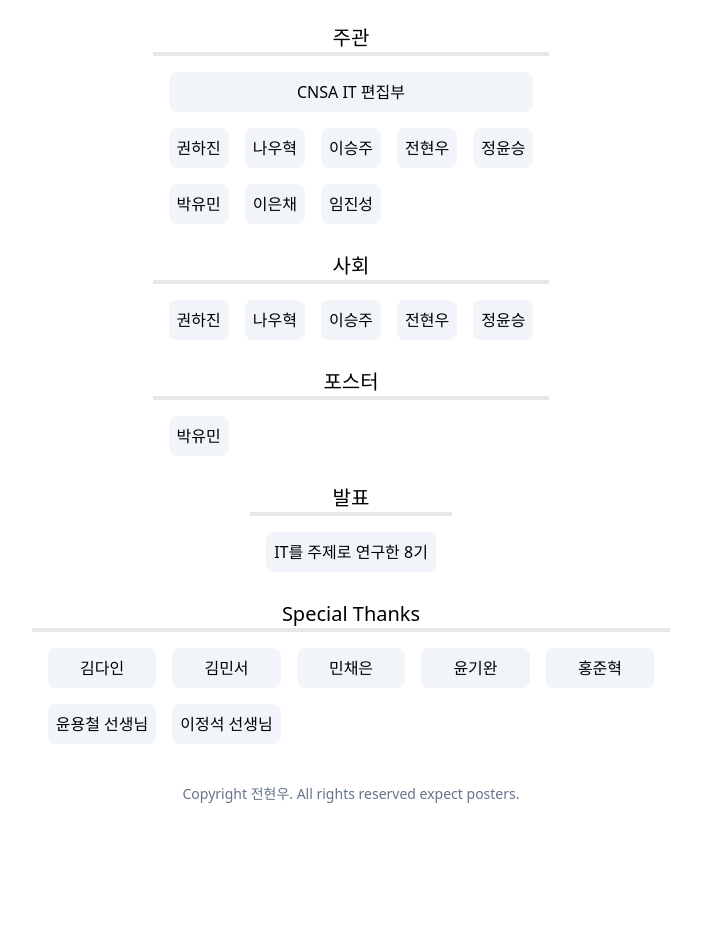
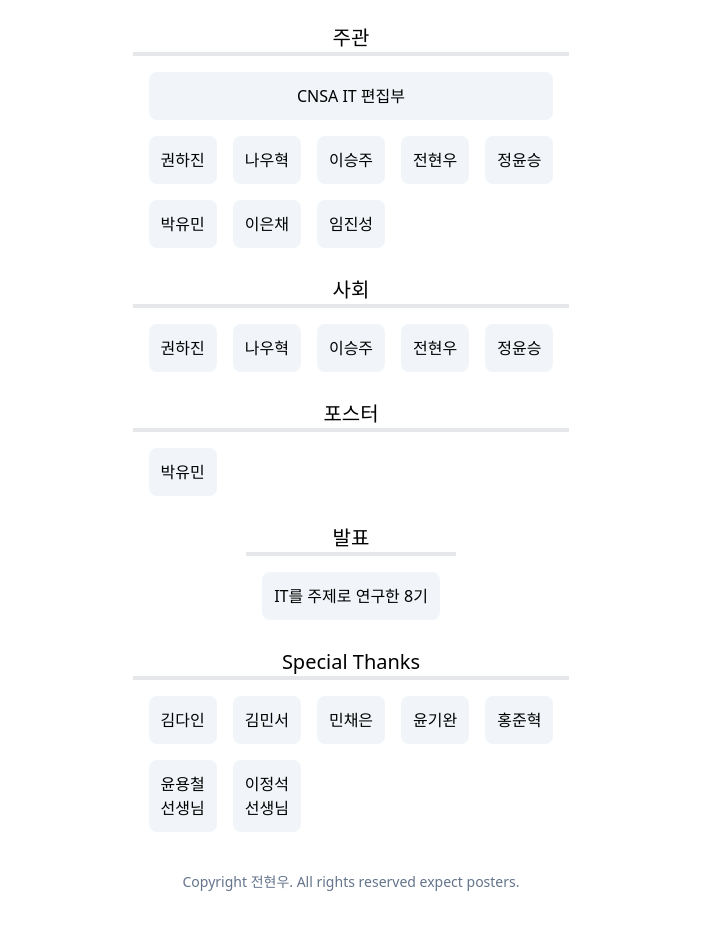
Before and after one commit to jhyunwoo/sw-research, a Next.js app: page /participants in a window 1280 px wide. Shown: the part 240-1170 px from the top of the page, without its empty margins (289-990 px from the left). Before the commit the page ends 1124 px from the top, so only its background shows below. Built offline with nearby package versions, Linux system fonts and the light colour scheme.

Commit message:
fix text error

```diff
--- a/pages/participants.js
+++ b/pages/participants.js
@@ -21,31 +21,31 @@ export default function Thanks() {
               <div className="mx-auto">주관</div>
             </div>
             <div className="grid grid-cols-3 gap-4 p-4 md:grid-cols-4 lg:grid-cols-5">
-              <div className="col-span-3 md:col-span-4 lg:col-span-5 p-2 bg-slate-100 rounded-lg flex justify-center flex justify-center">
+              <div className="col-span-3 md:col-span-4 lg:col-span-5 p-3 bg-slate-100 rounded-lg flex justify-center ">
                 CNSA IT 편집부
               </div>
-              <div className="p-2 bg-slate-100 rounded-lg flex justify-center">
+              <div className="p-3 bg-slate-100 rounded-lg flex justify-center">
                 권하진
               </div>
-              <div className="p-2 bg-slate-100 rounded-lg flex justify-center">
+              <div className="p-3 bg-slate-100 rounded-lg flex justify-center">
                 나우혁
               </div>
-              <div className="p-2 bg-slate-100 rounded-lg flex justify-center">
+              <div className="p-3 bg-slate-100 rounded-lg flex justify-center">
                 이승주
               </div>
-              <div className="p-2 bg-slate-100 rounded-lg flex justify-center">
+              <div className="p-3 bg-slate-100 rounded-lg flex justify-center">
                 전현우
               </div>
-              <div className="p-2 bg-slate-100 rounded-lg flex justify-center">
+              <div className="p-3 bg-slate-100 rounded-lg flex justify-center">
                 정윤승
               </div>
-              <div className="p-2 bg-slate-100 rounded-lg flex justify-center">
+              <div className="p-3 bg-slate-100 rounded-lg flex justify-center">
                 박유민
               </div>
-              <div className="p-2 bg-slate-100 rounded-lg flex justify-center">
+              <div className="p-3 bg-slate-100 rounded-lg flex justify-center">
                 이은채
               </div>
-              <div className="p-2 bg-slate-100 rounded-lg flex justify-center">
+              <div className="p-3 bg-slate-100 rounded-lg flex justify-center">
                 임진성
               </div>
             </div>
@@ -57,19 +57,19 @@ export default function Thanks() {
               <div className="mx-auto">사회</div>
             </div>
             <div className="grid grid-cols-3 gap-4 p-4 md:grid-cols-4 lg:grid-cols-5">
-              <div className="p-2 bg-slate-100 rounded-lg flex justify-center">
+              <div className="p-3 bg-slate-100 rounded-lg flex justify-center">
                 권하진
               </div>
-              <div className="p-2 bg-slate-100 rounded-lg flex justify-center">
+              <div className="p-3 bg-slate-100 rounded-lg flex justify-center">
                 나우혁
               </div>
-              <div className="p-2 bg-slate-100 rounded-lg flex justify-center">
+              <div className="p-3 bg-slate-100 rounded-lg flex justify-center">
                 이승주
               </div>
-              <div className="p-2 bg-slate-100 rounded-lg flex justify-center">
+              <div className="p-3 bg-slate-100 rounded-lg flex justify-center">
                 전현우
               </div>
-              <div className="p-2 bg-slate-100 rounded-lg flex justify-center">
+              <div className="p-3 bg-slate-100 rounded-lg flex justify-center">
                 정윤승
               </div>
             </div>
@@ -81,7 +81,7 @@ export default function Thanks() {
               <div className="mx-auto">포스터</div>
             </div>
             <div className="grid grid-cols-3 gap-4 p-4 md:grid-cols-4 lg:grid-cols-5">
-              <div className="p-2 bg-slate-100 rounded-lg flex justify-center">
+              <div className="p-3 bg-slate-100 rounded-lg flex justify-center">
                 박유민
               </div>
             </div>
@@ -93,7 +93,7 @@ export default function Thanks() {
               <div className="mx-auto">발표</div>
             </div>
             <div className="grid grid-cols-3 gap-4 p-4 md:grid-cols-4 lg:grid-cols-5">
-              <div className="col-span-3 md:col-span-4 lg:col-span-5 p-2 bg-slate-100 rounded-lg flex justify-center flex justify-center">
+              <div className="col-span-3 md:col-span-4 lg:col-span-5 p-3 bg-slate-100 rounded-lg flex justify-center ">
                 IT를 주제로 연구한 8기
               </div>
             </div>
@@ -106,26 +106,30 @@ export default function Thanks() {
               <div className="mx-auto">Special Thanks</div>
             </div>
             <div className="grid grid-cols-3 gap-4 p-4 md:grid-cols-4 lg:grid-cols-5">
-              <div className="p-2 bg-slate-100 rounded-lg flex justify-center">
+              <div className="p-3 bg-slate-100 rounded-lg flex justify-center items-center">
                 김다인
               </div>
-              <div className="p-2 bg-slate-100 rounded-lg flex justify-center">
+              <div className="p-3 bg-slate-100 rounded-lg flex justify-center items-center">
                 김민서
               </div>
-              <div className="p-2 bg-slate-100 rounded-lg flex justify-center">
+              <div className="p-3 bg-slate-100 rounded-lg flex justify-center items-center">
                 민채은
               </div>
-              <div className="p-2 bg-slate-100 rounded-lg flex justify-center">
+              <div className="p-3 bg-slate-100 rounded-lg flex justify-center items-center">
                 윤기완
               </div>
-              <div className="p-2 bg-slate-100 rounded-lg flex justify-center">
+              <div className="p-3 bg-slate-100 rounded-lg flex justify-center items-center">
                 홍준혁
               </div>
-              <div className="p-2 bg-slate-100 rounded-lg flex justify-center">
-                윤용철 선생님
+              <div className="p-3 bg-slate-100 rounded-lg flex justify-center items-center">
+                윤용철
+                <br />
+                선생님
               </div>
-              <div className="p-2 bg-slate-100 rounded-lg flex justify-center">
-                이정석 선생님
+              <div className="p-3 bg-slate-100 rounded-lg flex justify-center items-center">
+                이정석
+                <br />
+                선생님
               </div>
             </div>
           </div>
```
